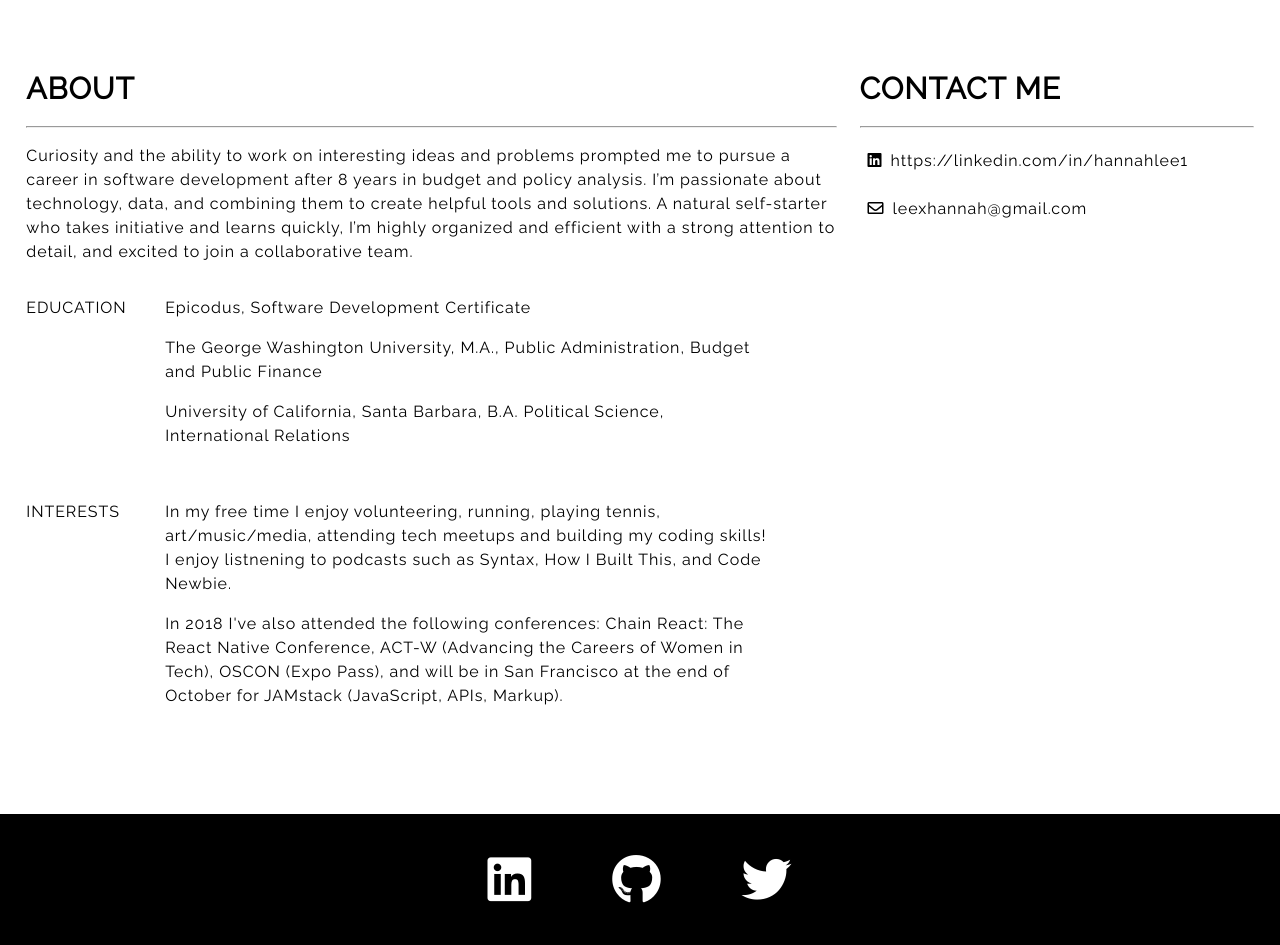
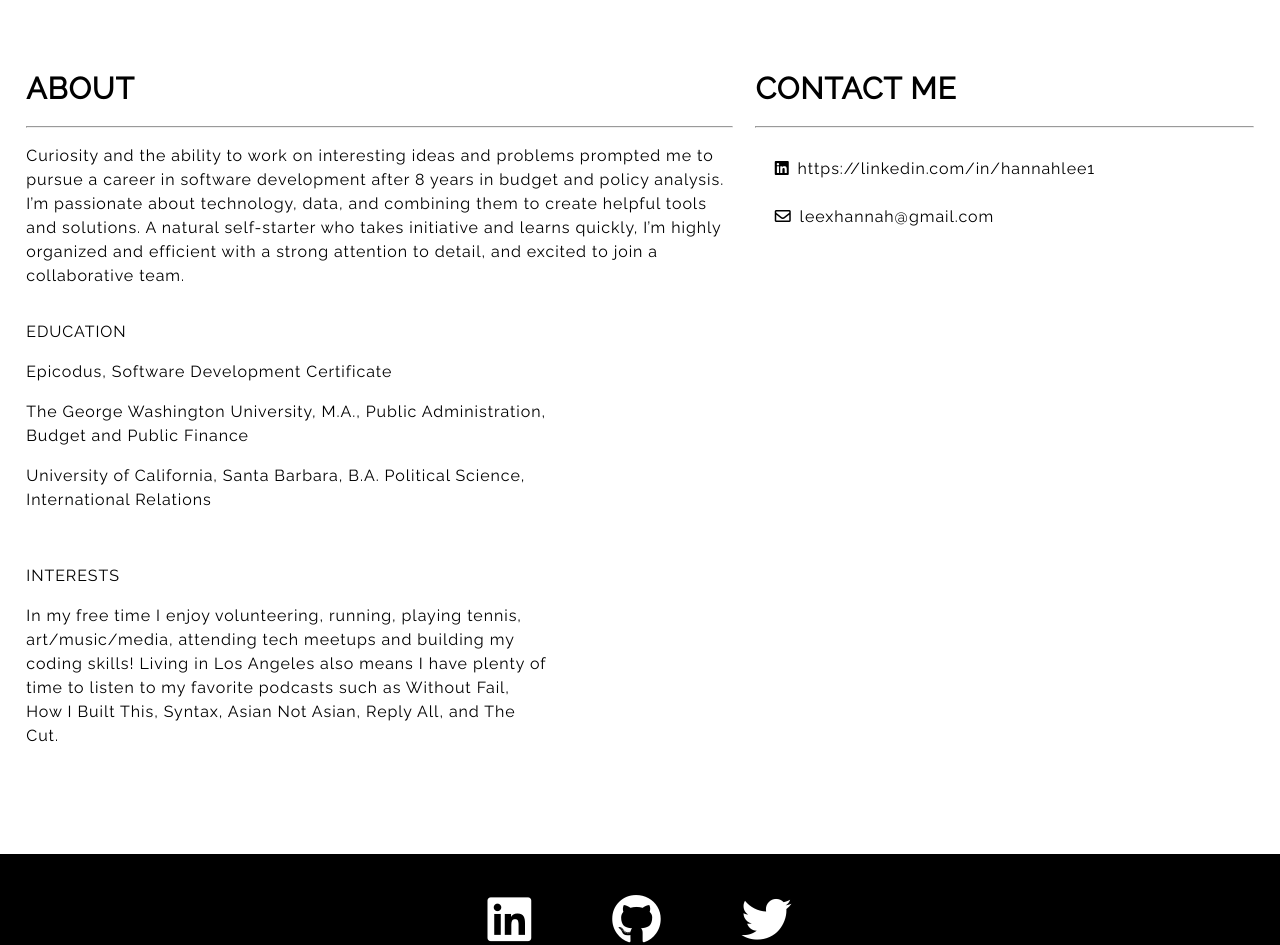
Before and after one commit to RunHannah/react-portfolio, a React (Create React App) app: page / in a window 1280 px wide. Shown: the part 3240-4185 px from the top of the page. Built offline with nearby package versions, Linux system fonts and the light colour scheme.

Commit message:
Improve About, Contact, and Skills section responsiveness.

```diff
--- a/src/App.css
+++ b/src/App.css
@@ -95,7 +95,6 @@ body {
 .card img {
   width: 100%;
   height: auto;
-  /* object-fit: scale-down; */
 }
 .card > .text {
   padding: 0 20px 20px;
@@ -167,6 +166,10 @@ body {
   font-weight: 900;
 }
 
+.contact-list {
+  padding-left: 0;
+}
+
 .contact-list i {
   padding: 8px;
 }
@@ -192,27 +195,11 @@ body {
 }
 
 /* iPads (portrait and landscape) ----------- */
-/* @media only screen and (min-width: 651px) and (max-width: 900px) {
-  .project-list,
-  .tech-skills,
-  .about,
-  .contact-me {
-    font-size: 2em;
+@media only screen and (min-width: 651px) and (max-width: 1080px) {
+  .wrapper {
+    grid-template-columns: repeat(auto-fit, minmax(130px, 1fr));
   }
-
-  .landing-intro {
-    font-size: 3em;
-  }
-
-  p {
-    font-size: 1em;
-  }
-
-  .tech-images {
-    width: 100%;
-    max-width: 70%;
-  }
-} */
+}
 
 /* Smartphones (portrait and landscape) ----------- */
 @media only screen and (max-width: 650px) {
@@ -256,7 +243,7 @@ body {
   /* technical skills */
 
   .tech-images {
-    grid-template-columns: repeat(auto-fit, minmax(90px, 1fr));
+    grid-template-columns: repeat(auto-fit, minmax(100px, 1fr));
     grid-gap: 1em;
   }
 
--- a/src/components/contact.jsx
+++ b/src/components/contact.jsx
@@ -5,8 +5,7 @@ class Contact extends Component {
     return (
       <div className="contact">
         <div className="row">
-          <div className="col s12 m8">
-            {/* <div className="row"> */}
+          <div className="col s12 m12 l7 about-div">
             <h2 className="about">ABOUT</h2>
             <hr />
             <p>
@@ -20,10 +19,8 @@ class Contact extends Component {
             </p>
 
             <div className="row">
-              <div className="col s12 m2">
+              <div className="col s12 m9">
                 <p>EDUCATION</p>
-              </div>
-              <div className="col s12 m9">
                 <p>Epicodus, Software Development Certificate</p>
                 <p>
                   The George Washington University, M.A., Public Administration,
@@ -36,32 +33,24 @@ class Contact extends Component {
               </div>
             </div>
             <div className="row">
-              <div className="col s12 m2">
+              <div className="col s12 m9">
                 <p>INTERESTS</p>
-              </div>
-              <div className="col s12 m9">
                 <p>
                   In my free time I enjoy volunteering, running, playing tennis,
                   art/music/media, attending tech meetups and building my coding
-                  skills! I enjoy listnening to podcasts such as Syntax, How I
-                  Built This, and Code Newbie.
-                </p>
-                <p>
-                  In 2018 I've also attended the following conferences: Chain
-                  React: The React Native Conference, ACT-W (Advancing the
-                  Careers of Women in Tech), OSCON (Expo Pass), and will be in
-                  San Francisco at the end of October for JAMstack (JavaScript,
-                  APIs, Markup).
+                  skills! Living in Los Angeles also means I have plenty of time
+                  to listen to my favorite podcasts such as Without Fail, How I
+                  Built This, Syntax, Asian Not Asian, Reply All, and The Cut.
                 </p>
               </div>
             </div>
             {/* </ul> */}
           </div>
 
-          <div className="col s12 m4 contact-div">
+          <div className="col s12 m12 l5 contact-div">
             <h2 className="contact-me">CONTACT ME</h2>
             <hr />
-            <div className="contact-list">
+            <div className="col s12 m12 l12 contact-list">
               <p>
                 <i className="fab fa-linkedin" aria-hidden="true" />
                 https://linkedin.com/in/hannahlee1
--- a/src/components/skills.jsx
+++ b/src/components/skills.jsx
@@ -18,20 +18,20 @@ class Skills extends Component {
       <div className="skills container">
         <p className="tech-skills">TECHNICAL SKILLS</p>
         <div className="row wrapper tech-images">
-          <img className="col s12 m12 l12" src={reactLogo} alt="React" />
           <img
             className="col s12 m12 l12"
             src={javascriptLogo}
             alt="Javascript"
           />
-          <img className="col s12 m12 l12" src={cssHtmlLogo} alt="HTML" />
+          <img className="col s12 m12 l12" src={reactLogo} alt="React" />
           <img className="col s12 m12 l12" src={nodejsLogo} alt="Nodejs" />
           <img className="col s12 m12 l12" src={expressLogo} alt="Express" />
-          <img className="col s12 m12 l12" src={rubyLogo} alt="ruby" />
+          <img className="col s12 m12 l12" src={mongodbLogo} alt="MongoDB" />
+          <img className="col s12 m12 l12" src={postgresLogo} alt="postgres" />
           <img className="col s12 m12 l12" src={apiLogo} alt="API" />
           <img className="col s12 m12 l12" src={postmanLogo} alt="postman" />
-          <img className="col s12 m12 l12" src={postgresLogo} alt="postgres" />
-          <img className="col s12 m12 l12" src={mongodbLogo} alt="MongoDB" />
+          <img className="col s12 m12 l12" src={rubyLogo} alt="ruby" />
+          <img className="col s12 m12 l12" src={cssHtmlLogo} alt="HTML" />
           <img className="col s12 m12 l12" src={vscodeLogo} alt="vscode" />
           <img className="col s12 m12 l12" src={gitLogo} alt="git" />
         </div>
```
